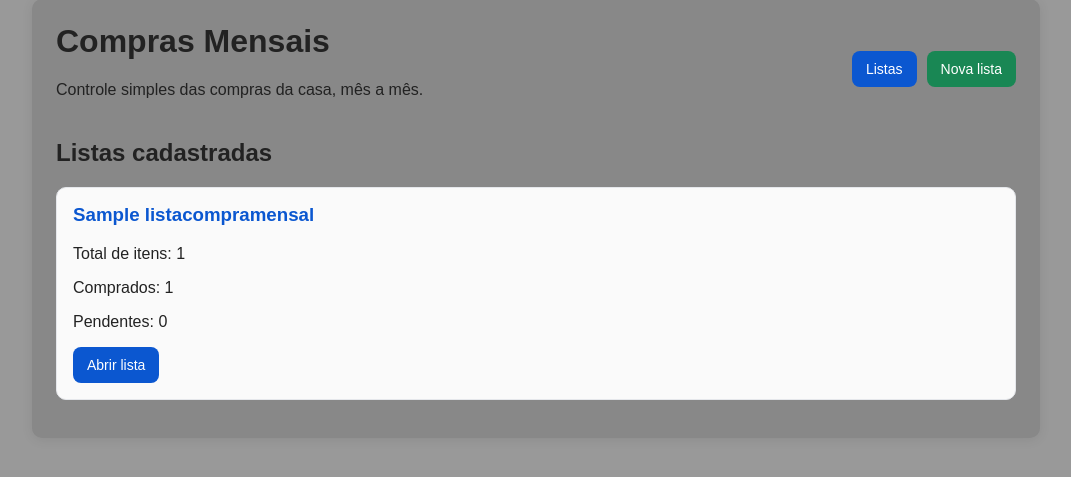
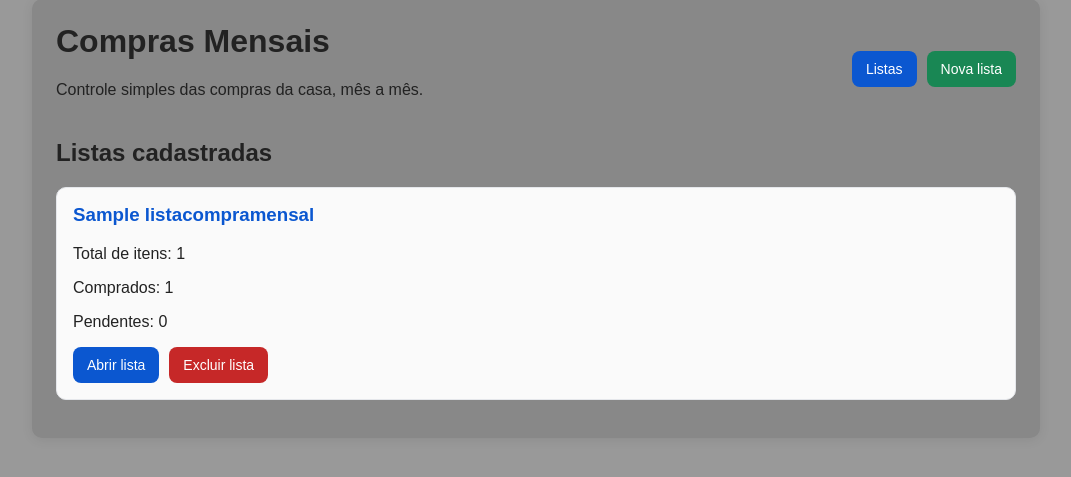
Before and after one commit to tuliospfc/projeto_mercado_rapido, a Django app: page / in a window 1280 px wide. Shown: the part 31-508 px from the top of the page, without its empty margins (104-1175 px from the left). Run offline with Django 4.2, Linux system fonts and the light colour scheme; tables that the repository leaves empty hold one stand-in row (values such as "Sample post").

Commit message:
add botao 'apagar lista'

```diff
--- a/compras/templates/compras/lista_list.html
+++ b/compras/templates/compras/lista_list.html
@@ -14,7 +14,15 @@
                 <p>Total de itens: {{ lista.total_itens }}</p>
                 <p>Comprados: {{ lista.total_comprados }}</p>
                 <p>Pendentes: {{ lista.total_pendentes }}</p>
-                <a class="btn btn-primary" href="{% url 'compras:lista_detail' lista.id %}">Abrir lista</a>
+                <div style="display: flex; gap: 10px; flex-wrap: wrap;">
+                    <a class="btn btn-primary" href="{% url 'compras:lista_detail' lista.id %}">Abrir lista</a>
+                    <form method="post" action="{% url 'compras:lista_delete' lista.id %}" style="display: inline;">
+                        {% csrf_token %}
+                        <button type="submit" class="btn btn-danger" onclick="return confirm('Tem certeza que deseja excluir esta lista? Todos os itens serão perdidos.')">
+                            Excluir lista
+                        </button>
+                    </form>
+                </div>
             </div>
         {% endfor %}
     {% else %}
--- a/compras/urls.py
+++ b/compras/urls.py
@@ -7,6 +7,7 @@ urlpatterns = [
     path('', views.lista_list, name='lista_list'),
     path('nova/', views.lista_create, name='lista_create'),
     path('<int:lista_id>/', views.lista_detail, name='lista_detail'),
+    path('<int:lista_id>/delete/', views.lista_delete, name='lista_delete'),
     path('<int:lista_id>/limpar-comprados/', views.limpar_comprados, name='limpar_comprados'),
     path('<int:lista_id>/desmarcar-todos/', views.desmarcar_todos, name='desmarcar_todos'),
     path('item/<int:item_id>/toggle/', views.item_toggle_comprado, name='item_toggle'),
--- a/compras/views.py
+++ b/compras/views.py
@@ -91,3 +91,14 @@ def item_delete(request, item_id):
     item.delete()
     messages.success(request, f'Item "{nome_item}" removido com sucesso.')
     return redirect('compras:lista_detail', lista_id=lista_id)
+
+
+def lista_delete(request, lista_id):
+    if request.method != 'POST':
+        return HttpResponseNotAllowed(['POST'])
+
+    lista = get_object_or_404(ListaCompraMensal, id=lista_id)
+    nome_lista = str(lista)
+    lista.delete()
+    messages.success(request, f'Lista "{nome_lista}" removida com sucesso.')
+    return redirect('compras:lista_list')
```
